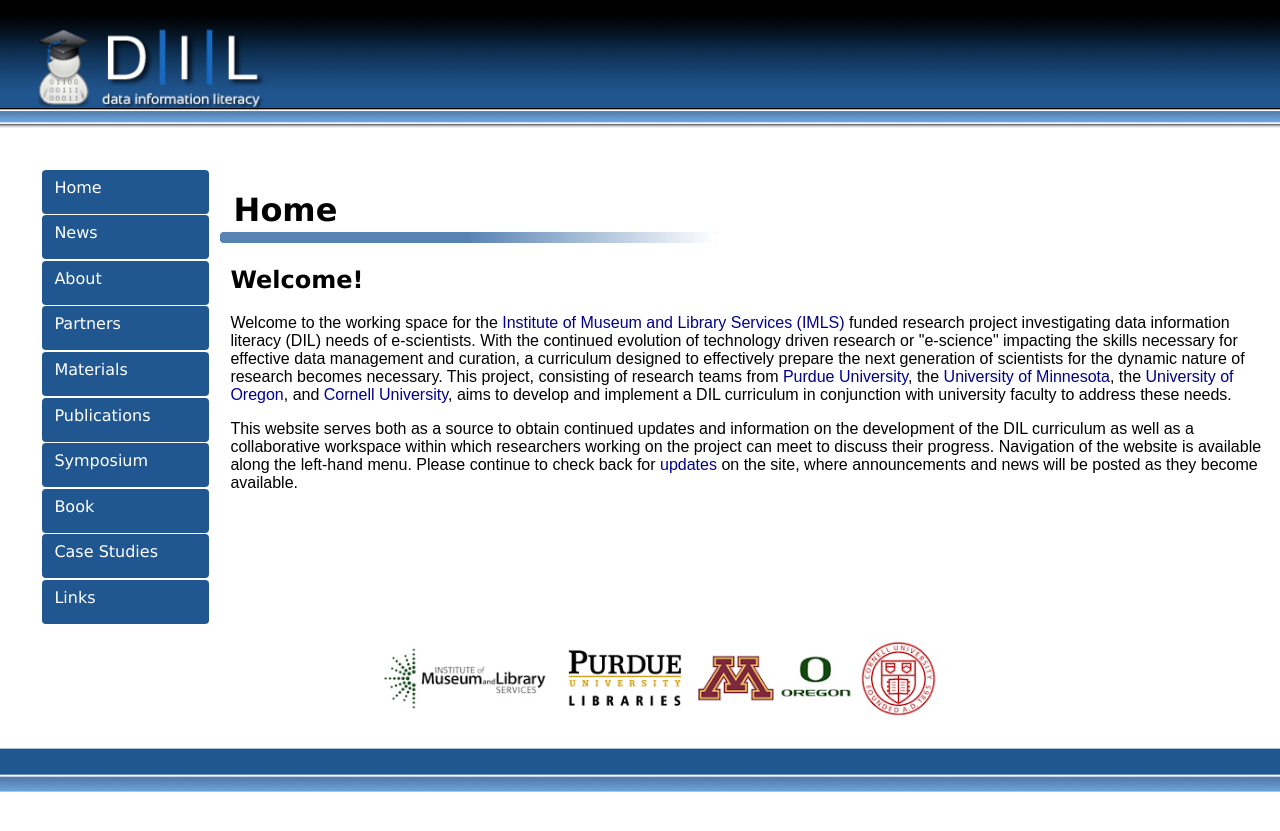
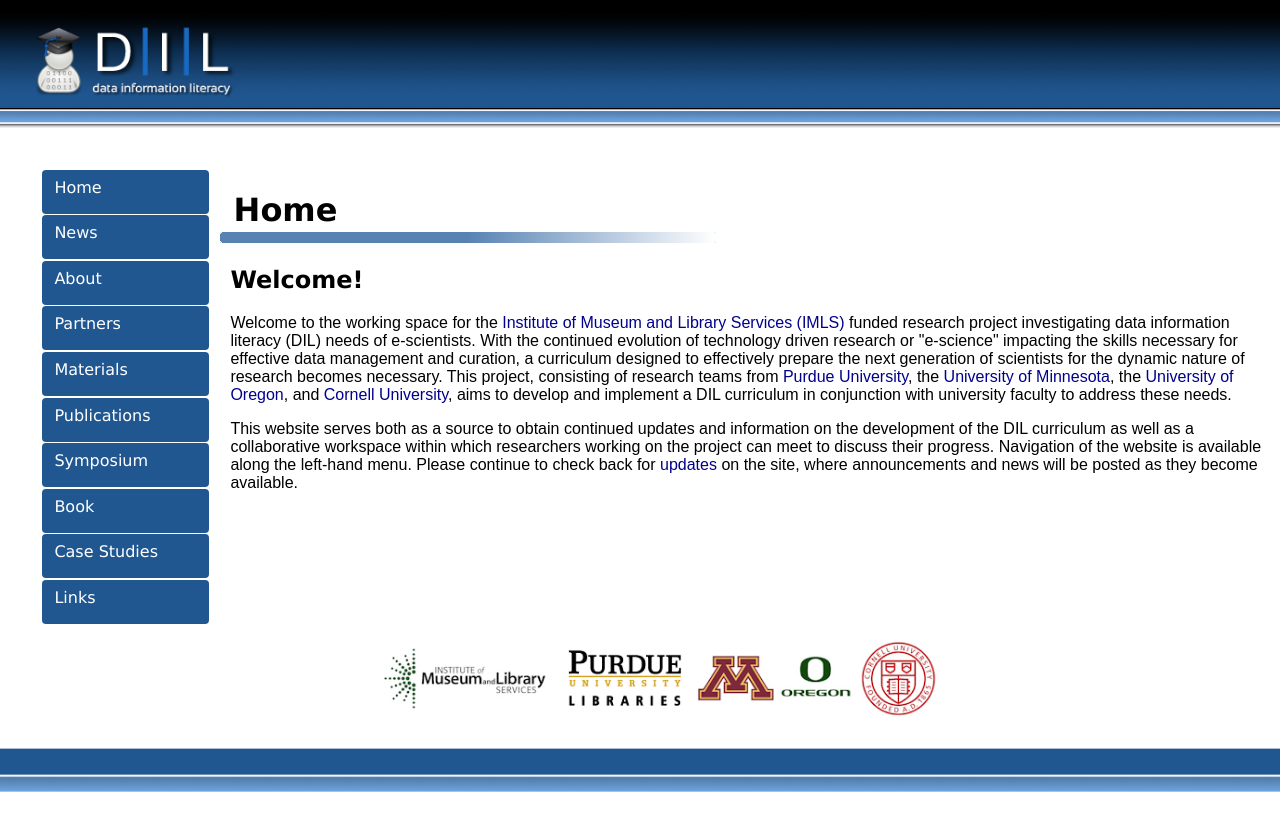
Before and after one commit to datainfolit/datainfolit, a Jekyll site: the page built from index.html, in a window 1280 px wide. Shown: the top 831 px of the page. Built offline with Jekyll 4.4.1, drawn with Linux system fonts in a browser that asks for light colours.

Commit message:
Update main.css

```diff
--- a/css/main.css
+++ b/css/main.css
@@ -95,7 +95,8 @@
     padding-right: 2vw;
 }
 .logo {
-    height: 8vw;
+    height: 7vw;
+    position: top;
 }
 /*footer*/
 footer {
```
